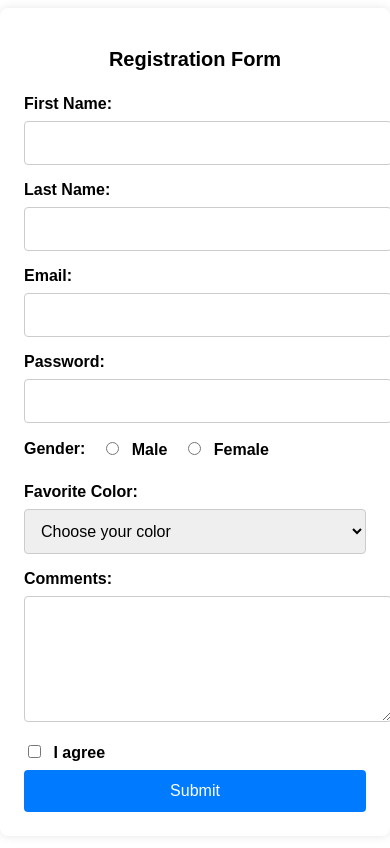
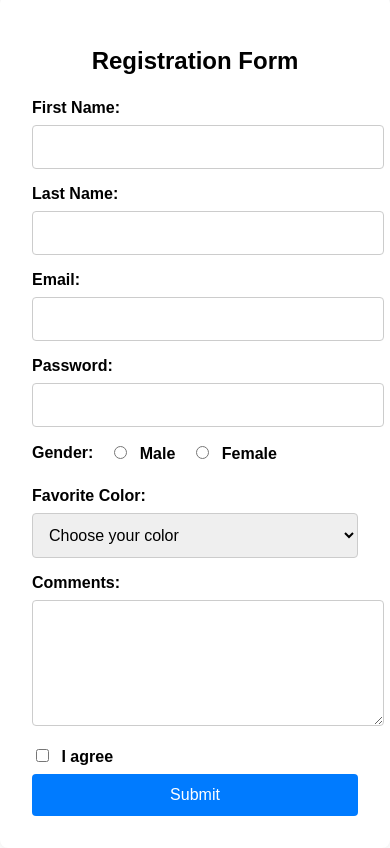
Before and after one commit to Kirthish-ai/HTML-Workspace, a plain HTML site: page form1.html in a window 390 px wide. Drawn offline with Linux system fonts and the light colour scheme.

Commit message:
Update form.css

```diff
--- a/form.css
+++ b/form.css
@@ -79,13 +79,3 @@ input[type="submit"] {
 input[type="submit"]:hover {
     background-color: #0056b3;
 }
-
-@media (max-width: 500px) {
-    form {
-        padding: 1.5rem;
-    }
-
-    h2 {
-        font-size: 1.25rem;
-    }
-}
```
